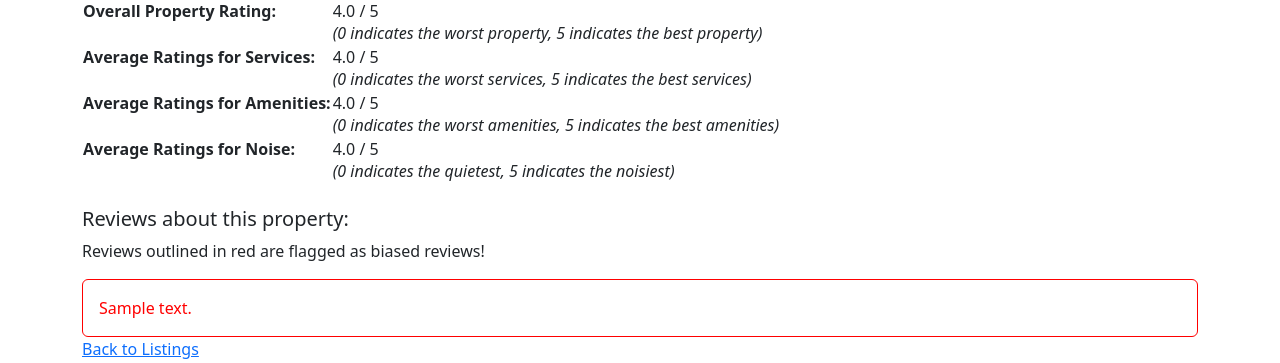
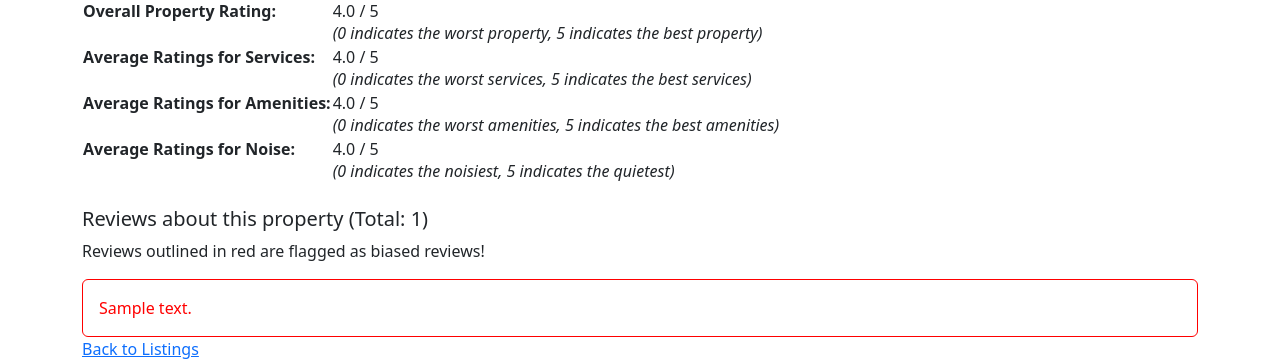
Before and after one commit to pragnya17/college-housing-offcampus, a Django app: page /properties/1/ in a window 1280 px wide. Shown: the part 1004-1367 px from the top of the page. Run offline with Django 3.2, Linux system fonts and the light colour scheme; tables that the repository leaves empty hold one stand-in row (values such as "Sample post"); grey boxes marked "Sample" are stand-in pictures; some libraries are stand-ins or nearby versions.

Commit message:
change descriptions

```diff
--- a/templates/properties/property.html
+++ b/templates/properties/property.html
@@ -82,14 +82,14 @@
                 No ratings available for Noise yet
             {% else %}
                 {{ avg_noise }} / 5 <br>
-                <i>(0 indicates the quietest, 5 indicates the noisiest)</i>
+                <i>(0 indicates the noisiest, 5 indicates the quietest)</i>
             {% endif %}</TD>
          </TR>
     </TABLE>
 
     <br>
 
-    <h5>Reviews about this property:</h5>
+    <h5>Reviews about this property (Total: {{ num_reviews }})</h5>
     <p>Reviews outlined in red are flagged as biased reviews!</p>
     {%for key, value in text_reviews_and_bias.items%}
             {% if value == True %}
```
